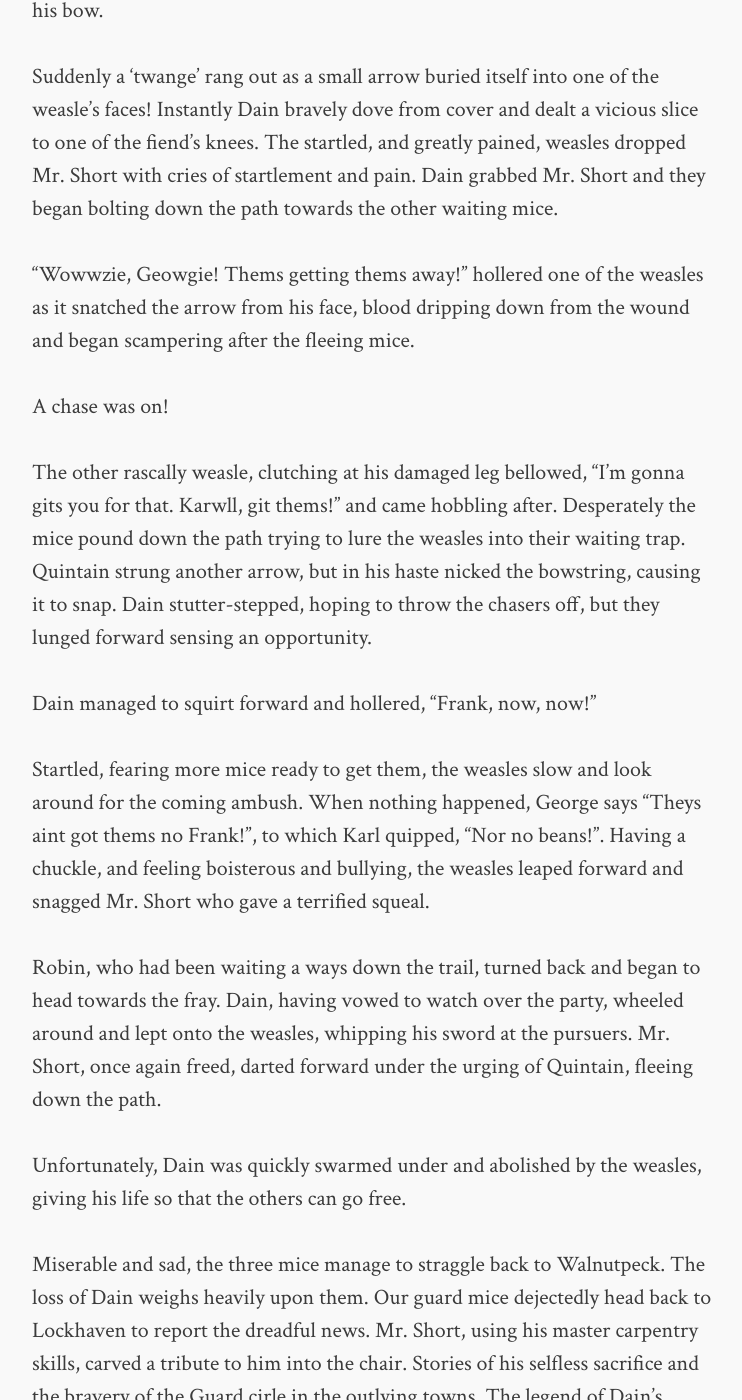
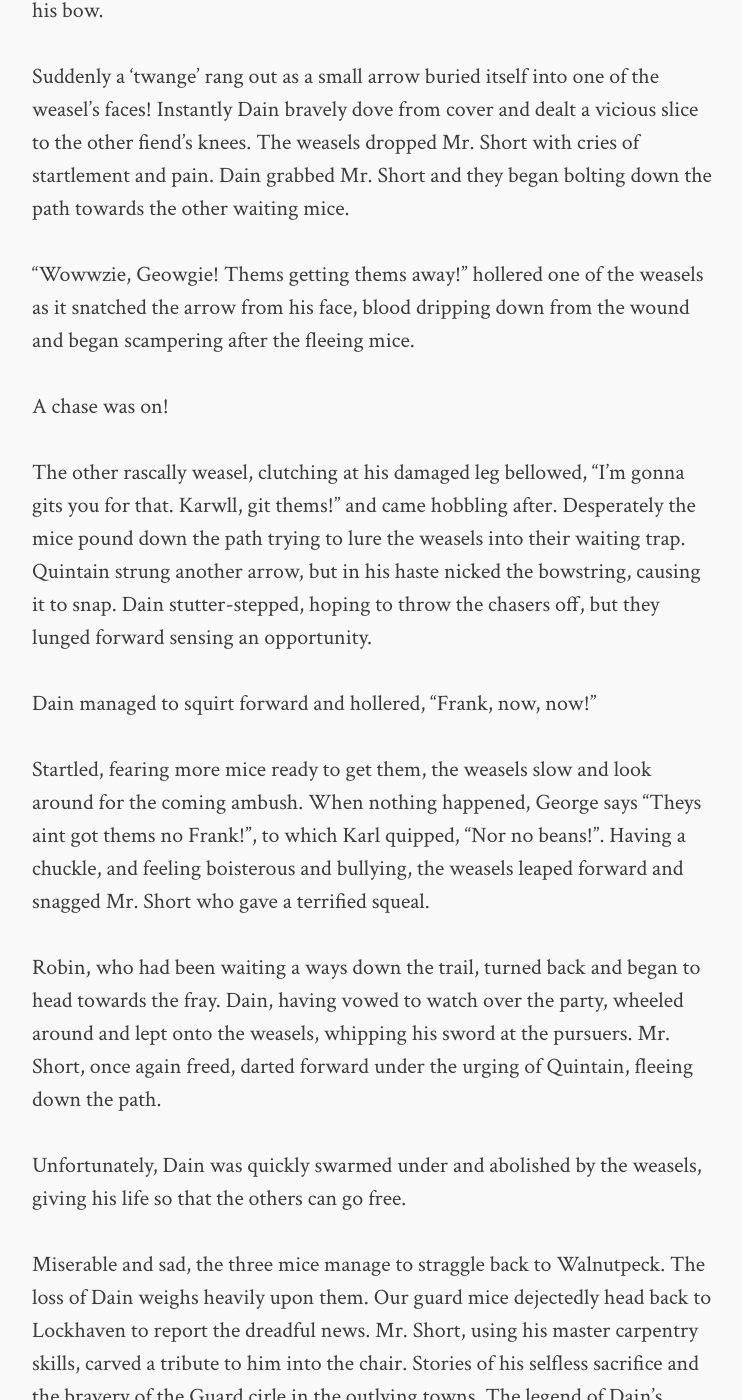
Before and after one commit to voidnologo/mouseguard, a Jekyll site: the page built from _posts/2019-02-04-doom.md, in a window 1280 px wide and 1400 px high, scrolled down 1588 px. Shown: the whole window, without its empty margins (268-1010 px from the left). Built offline with Jekyll 4.4.1, drawn with Linux system fonts in a browser that asks for light colours; comment, search, counter and statistics services are not loaded; some of the changed text lies outside the part shown.

Commit message:
fix some spelling and all

```diff
--- a/_posts/2019-02-04-doom.md
+++ b/_posts/2019-02-04-doom.md
@@ -5,23 +5,23 @@
 category: articles
 ---
 
-Our mice anxously pondered what to do to excape from the house and sneak past the vermin
+Our mice anxously pondered what to do to escape from the house and sneak past the vermin
 milling outside.  Robin rigged up an harness that would allow them to carry the magnificent
 rocking chair on one's back, freeing up one's paws for other tasks.
 
-After some debate whether to wait until evening, or perhaps even until early morning, to
+After some debate whether to wait until evening, or perhaps even until early morning to
 use darkness as cover, the patrol decided they needed to get back to Mr. Short as soon
-as possible.  Quintain, quiet and stealth, would sneak to the far side of the village and
-torch one of the houses there, drawing the urgent attention of the weasles.  Dain and Robin
+as possible.  Quintain, master of quiet and stealth, would sneak to the far side of the village and
+torch one of the houses there, drawing the urgent attention of the weasels.  Dain and Robin
 would use the ensuing commotion as the signal to dart out the back of the house and meet up
 with Quintain and Mr. Short.
 
 Anxiously our two mice waited for Quintain to do his work.  Suddenly from outside, they heard
-as shout.
+a shout.
 
 "Ohhhs nooos Mawwty, it's a barrn'n!"
 
-Peering through the front window, Dain saw the two weasles dash off, and the mice made their
+Peering through the front window, Dain saw the two weasels dash off, and the mice made their
 move.  Quickly ducking from cover to cover, they made their way to the outskirts of town.
 Arriving breathlessly, they meet up with Quintain and went to collect their charge. Approaching
 the bush they saw signs of disturbance and called out quietly, "Martin! Martin!", with no response.
@@ -30,48 +30,48 @@
 
 Cautiously the party looks through the brush to see a terrified Mr. Short dangling in the clutches of
 two vicous beasts. A short debate broke out whether they should just leave him to his fate,
-but everyone quickly agrees that a rescue attempt should be made.
+but everyone quickly agreed that a rescue attempt should be made.
 
 Robin, encumbered with the chair, rigged his spear in the middle of the path, pointing up at
-a 45 degree angle, with the point right at weasle height.  Dain drew his sword and circled around
-close to the weasles, while Quintain readied his bow.
+a 45 degree angle, with the point right at weasel height.  Dain drew his sword and circled around
+close to the weasels, while Quintain readied his bow.
 
-Suddenly a 'twange' rang out as a small arrow buried itself into one of the weasle's faces! Instantly
-Dain bravely dove from cover and dealt a vicious slice to one of the fiend's knees.  The startled,
-and greatly pained, weasles dropped Mr. Short with cries of startlement and pain.  Dain grabbed
+Suddenly a 'twange' rang out as a small arrow buried itself into one of the weasel's faces! Instantly
+Dain bravely dove from cover and dealt a vicious slice to the other fiend's knees.  The
+weasels dropped Mr. Short with cries of startlement and pain.  Dain grabbed
 Mr. Short and they began bolting down the path towards the other waiting mice.
 
-"Wowwzie, Geowgie!  Thems getting thems away!" hollered one of the weasles as it snatched the arrow
+"Wowwzie, Geowgie!  Thems getting thems away!" hollered one of the weasels as it snatched the arrow
 from his face, blood dripping down from the wound and began scampering after the fleeing mice.
 
 A chase was on!
 
-The other rascally weasle, clutching at his damaged leg bellowed, "I'm gonna gits you for that.  Karwll, git thems!"
-and came hobbling after.  Desperately the mice pound down the path trying to lure the weasles
+The other rascally weasel, clutching at his damaged leg bellowed, "I'm gonna gits you for that.  Karwll, git thems!"
+and came hobbling after.  Desperately the mice pound down the path trying to lure the weasels
 into their waiting trap.  Quintain strung another arrow, but in his haste nicked the bowstring, causing
 it to snap.  Dain stutter-stepped, hoping to throw the chasers off, but they lunged forward sensing
 an opportunity.
 
 Dain managed to squirt forward and hollered, "Frank, now, now!"
 
-Startled, fearing more mice ready to get them, the weasles slow and look around for the coming ambush.
+Startled, fearing more mice ready to get them, the weasels slow and look around for the coming ambush.
 When nothing happened, George says "Theys aint got thems no Frank!", to which Karl quipped, "Nor no beans!".
-Having a chuckle, and feeling boisterous and bullying, the weasles leaped forward and snagged Mr. Short who gave
+Having a chuckle, and feeling boisterous and bullying, the weasels leaped forward and snagged Mr. Short who gave
 a terrified squeal.
 
 Robin, who had been waiting a ways down the trail, turned back and began to head towards the fray.
-Dain, having vowed to watch over the party, wheeled around and lept onto the weasles, whipping his
+Dain, having vowed to watch over the party, wheeled around and lept onto the weasels, whipping his
 sword at the pursuers.  Mr. Short, once again freed, darted forward under the urging of Quintain, fleeing
 down the path.
 
-Unfortunately, Dain was quickly swarmed under and abolished by the weasles, giving his life so that the others
+Unfortunately, Dain was quickly swarmed under and abolished by the weasels, giving his life so that the others
 can go free.
 
 Miserable and sad, the three mice manage to straggle back to Walnutpeck.  The loss of Dain weighs heavily upon
 them.  Our guard mice dejectedly head back to Lockhaven to report the dreadful news.  Mr. Short, using his master
 carpentry skills, carved a tribute to him into the chair.  Stories of his selfless sacrifice and the bravery
 of the Guard cirle in the outlying towns.  The legend of Dain's sword, "Bird Bane", get passed around,
-lost to the weasles.
+lost to the weasels.
 
 Who knows, maybe the stories will spark a sense of wonder and adventure in some young mouse, who will join the
-guard or seek vengence upon the terrible weasles.
+guard or seek vengence upon the terrible weasels.
```
